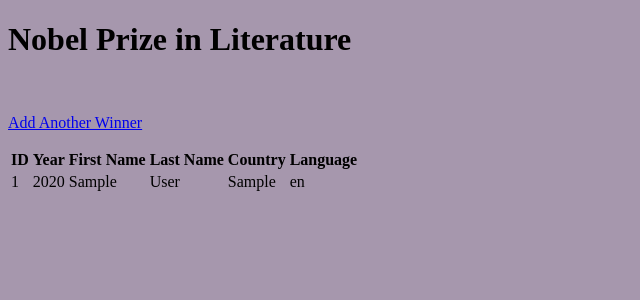
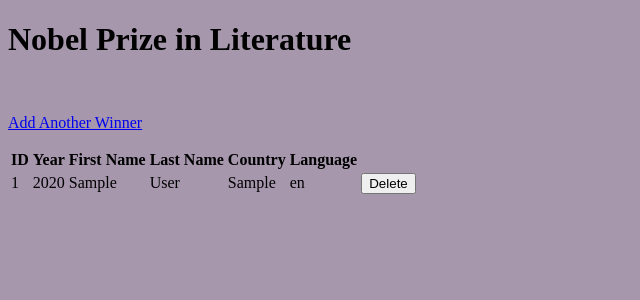
Before and after one commit to Lizhang97/MSCI3300_HW4, a Flask app: page / in a window 1280 px wide. Shown: the top 300 px of the page, without its empty margins (0-640 px from the left). Run offline with Flask 2, Linux system fonts and the light colour scheme; tables that the repository leaves empty hold one stand-in row (values such as "Sample post"); parts of the project's set-up code (start-up, migrations or seed data) failed here and were passed over.

Commit message:
Delete a row

```diff
--- a/app.py
+++ b/app.py
@@ -1,5 +1,5 @@
 from flask import Flask
-from flask import render_template, redirect
+from flask import render_template, redirect, request
 from flask_wtf import FlaskForm
 from wtforms import StringField
 from wtforms.validators import DataRequired
@@ -50,5 +50,16 @@
 
     return render_template('add_winner.html', form=form, pageTitle='Add A New Winner')
 
+@app.route('/delete_winner/<int:winner_id>', methods=['GET','POST'])
+def delete_winner(winner_id):
+    if request.method=='POST':
+        winner=xzhang270_nobelprizeinliterature.query.get_or_404(winner_id)
+        db.session.delete(winner)
+        db.session.commit()
+        return redirect('/')
+    else:
+        return redirect('/')
+
+
 if __name__ == '__main__':
     app.run(debug=True)
--- a/templates/index.html
+++ b/templates/index.html
@@ -26,6 +26,13 @@
           <td> {{ row.last_name }} </td>
           <td> {{ row.country }} </td>
           <td> {{ row.language_used}} </td>
+
+          <td>
+            <form action="{{ url_for('delete_winner',winner_id=row.id)}}" method='POST'>
+              <input type='submit' value='Delete' />
+            </form>
+          </td>
+
         </tr>
         {% endfor %}
       </tbody>
```
